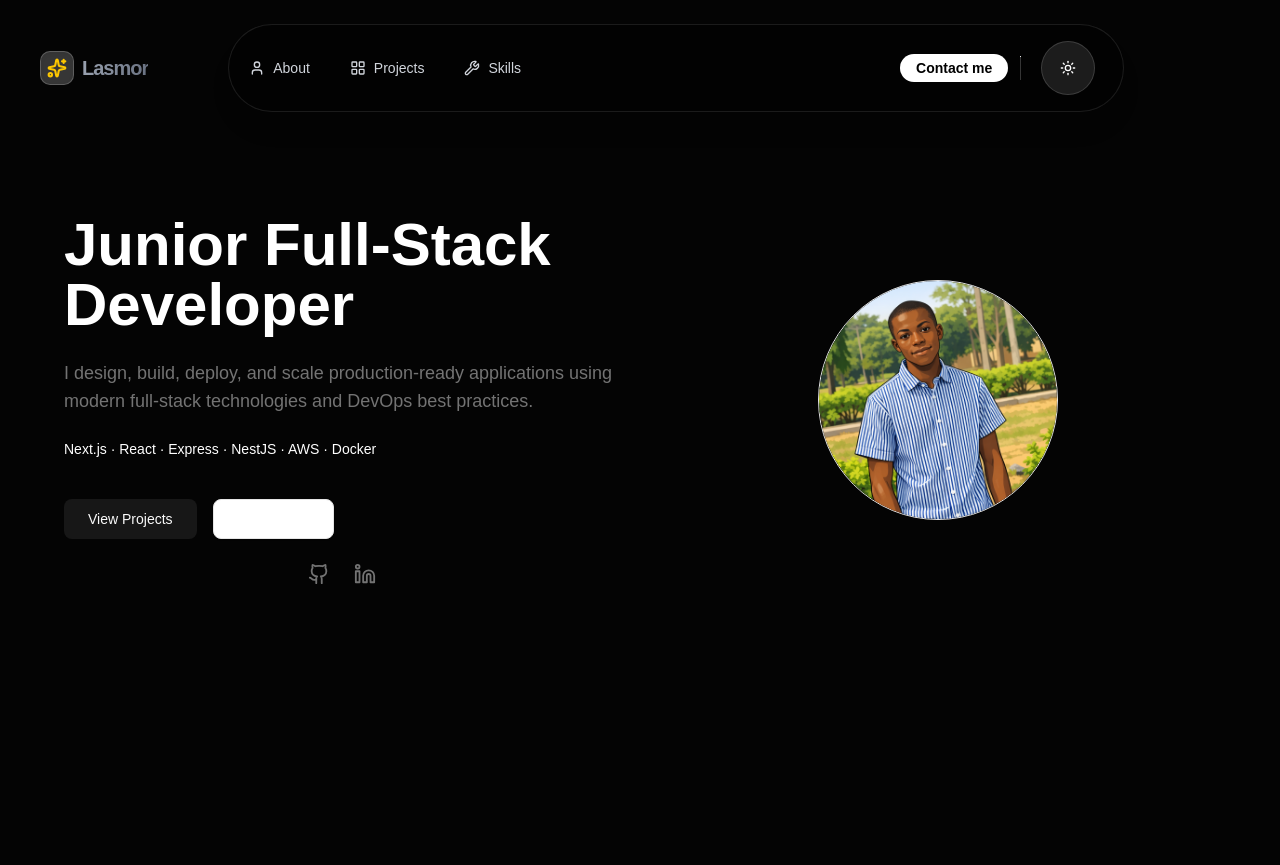
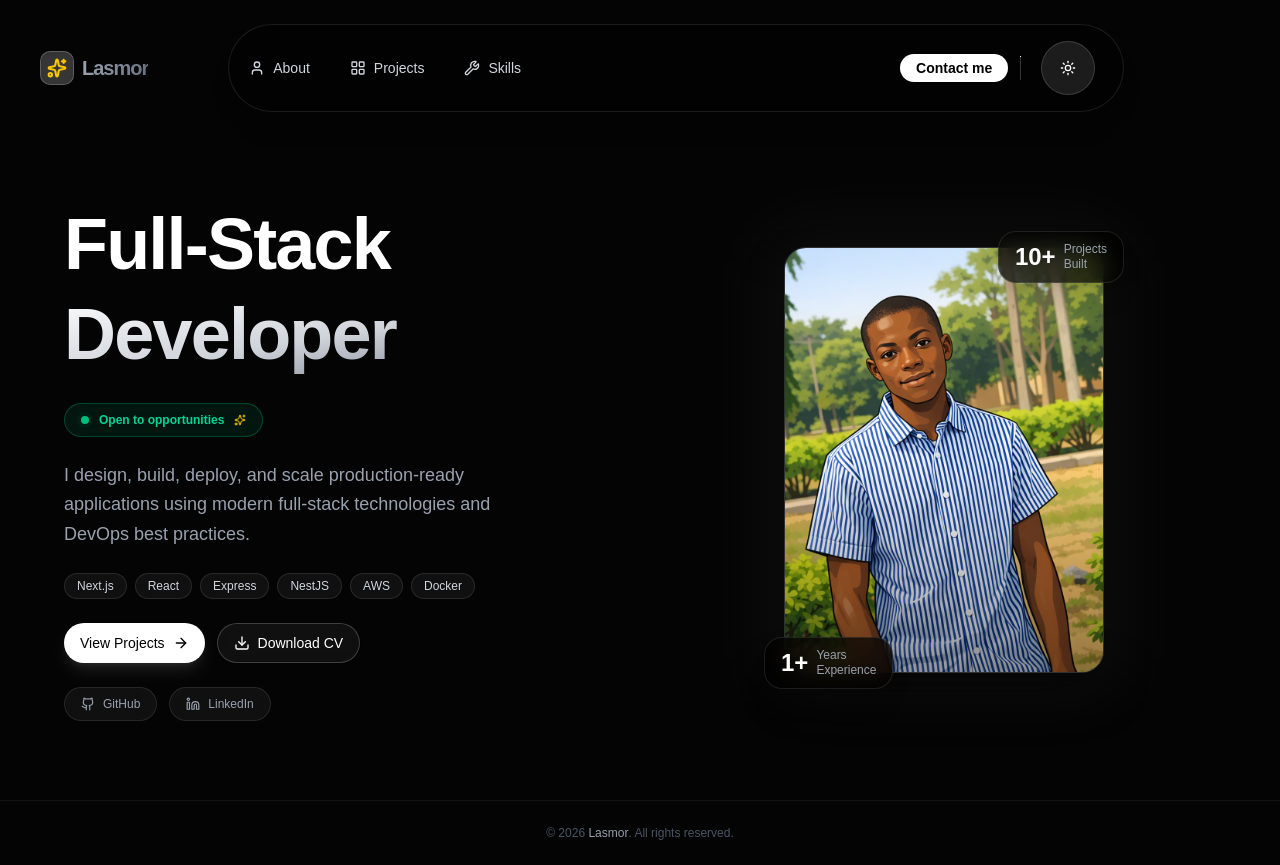
Before and after one commit to lasmor2/My-Portfolio, a Next.js app: page / in a window 1280 px wide. Before the commit the page ends 800 px from the top, so only its background shows below. Built offline with nearby package versions, Linux system fonts and the light colour scheme.

Commit message:
feat: implement initial homepage structure with hero section, social links, and hero data.

```diff
--- a/src/app/page.tsx
+++ b/src/app/page.tsx
@@ -3,9 +3,17 @@ import Hero from "@/components/sections/Hero";
 
 const HomePage = () => {
   return (
-    <div>
+    <div className="flex flex-col min-h-screen">
       <NavBarPage />
-      <Hero />
+      <main className="flex-1">
+        <Hero />
+      </main>
+      <footer className="py-6 text-center text-xs text-gray-600 border-t border-white/5">
+        <p>
+          © 2026 <span className="text-gray-400 font-medium">Lasmor</span>. All
+          rights reserved.
+        </p>
+      </footer>
     </div>
   );
 };
--- a/src/components/Layout/social-links.tsx
+++ b/src/components/Layout/social-links.tsx
@@ -2,25 +2,36 @@ import Link from "next/link";
 import { Github, Linkedin } from "lucide-react";
 
 export function SocialLinks() {
+  const links = [
+    {
+      href: "https://github.com/your-username",
+      label: "GitHub",
+      icon: Github,
+      ariaLabel: "GitHub Profile",
+    },
+    {
+      href: "https://linkedin.com/in/your-username",
+      label: "LinkedIn",
+      icon: Linkedin,
+      ariaLabel: "LinkedIn Profile",
+    },
+  ];
+
   return (
-    <div className="flex justify-center gap-6">
-      <Link
-        href="https://github.com/your-username"
-        target="_blank"
-        aria-label="GitHub Profile"
-        className="text-muted-foreground hover:text-foreground transition"
-      >
-        <Github size={22} />
-      </Link>
-
-      <Link
-        href="https://linkedin.com/in/your-username"
-        target="_blank"
-        aria-label="LinkedIn Profile"
-        className="text-muted-foreground hover:text-foreground transition"
-      >
-        <Linkedin size={22} />
-      </Link>
+    <div className="flex items-center gap-3">
+      {links.map(({ href, label, icon: Icon, ariaLabel }) => (
+        <Link
+          key={label}
+          href={href}
+          target="_blank"
+          rel="noopener noreferrer"
+          aria-label={ariaLabel}
+          className="group inline-flex items-center gap-2 px-4 py-2 rounded-full border border-white/10 bg-white/5 text-gray-400 hover:text-white hover:bg-white/10 hover:border-white/25 transition-all hover:scale-105 text-xs font-medium backdrop-blur-sm"
+        >
+          <Icon size={14} className="shrink-0" />
+          {label}
+        </Link>
+      ))}
     </div>
   );
 }
--- a/src/components/sections/Hero.tsx
+++ b/src/components/sections/Hero.tsx
@@ -2,49 +2,128 @@ import Image from "next/image";
 import Link from "next/link";
 import { Button } from "@/components/ui/button";
 import { SocialLinks } from "@/components/Layout/social-links";
+import { techStack, heroStats } from "@/data/heroData";
+import { ArrowRight, Download, Sparkles } from "lucide-react";
 
 export default function HeroSection() {
   return (
-    <section className="min-h-screen flex items-center px-6">
-      <div className="max-w-6xl mx-auto grid grid-cols-1 md:grid-cols-2 gap-10 items-center">
-        {/* Text content */}
-        <div className="space-y-6 text-center md:text-left">
-          <h1 className="text-4xl md:text-6xl font-bold">
-            Junior Full-Stack Developer
+    <section className="relative min-h-screen flex items-center px-6 overflow-hidden">
+      {/* Background glow blobs */}
+      <div className="absolute inset-0 -z-10 pointer-events-none">
+        <div className="absolute top-1/3 left-1/4 w-96 h-96 bg-white/5 rounded-full blur-3xl" />
+        <div className="absolute bottom-1/4 right-1/4 w-72 h-72 bg-white/3 rounded-full blur-3xl" />
+      </div>
+
+      <div className="max-w-6xl w-full mx-auto grid grid-cols-1 md:grid-cols-2 gap-16 items-center pt-32 pb-24 md:pt-0 md:pb-0">
+        {/* ── Text content ── */}
+        <div className="flex flex-col gap-6 text-center md:text-left order-2 md:order-1">
+          {/* Headline */}
+          <h1 className="text-5xl md:text-7xl font-extrabold tracking-tight leading-tight mt-30">
+            <span className="block text-white">Full-Stack</span>
+            <span className="block bg-clip-text text-transparent bg-linear-to-br from-white via-gray-300 to-gray-500">
+              Developer
+            </span>
           </h1>
 
-          <p className="text-lg text-muted-foreground">
+          {/* Availability badge — below headline, works on both mobile and desktop */}
+          <div className="flex justify-center md:justify-start">
+            <span className="inline-flex items-center gap-2.5 px-4 py-2 rounded-full text-xs font-semibold bg-emerald-500/10 border border-emerald-500/30 text-emerald-400 backdrop-blur-md">
+              <span className="relative flex h-2 w-2 shrink-0">
+                <span className="animate-ping absolute inline-flex h-full w-full rounded-full bg-emerald-400 opacity-75" />
+                <span className="relative inline-flex rounded-full h-2 w-2 bg-emerald-500" />
+              </span>
+              Open to opportunities
+              <Sparkles className="w-3 h-3 text-yellow-400" />
+            </span>
+          </div>
+
+          {/* Description */}
+          <p className="text-base md:text-lg text-gray-400 leading-relaxed max-w-md mx-auto md:mx-0">
             I design, build, deploy, and scale production-ready applications
             using modern full-stack technologies and DevOps best practices.
           </p>
 
-          <p className="text-sm font-medium">
-            Next.js · React · Express · NestJS · AWS · Docker
-          </p>
+          {/* Tech stack pills */}
+          <div className="flex flex-wrap justify-center md:justify-start gap-2">
+            {techStack.map((tech) => (
+              <span
+                key={tech}
+                className="px-3 py-1 rounded-full text-xs font-medium border border-white/10 bg-white/5 text-gray-300 hover:bg-white/10 transition-colors cursor-default"
+              >
+                {tech}
+              </span>
+            ))}
+          </div>
 
-          <div className="flex justify-center md:justify-start gap-4 pt-4">
-            <Button asChild size="lg">
-              <Link href="/projects">View Projects</Link>
+          {/* CTA Buttons */}
+          <div className="flex flex-wrap justify-center md:justify-start gap-3">
+            <Button
+              asChild
+              size="lg"
+              className="group rounded-full bg-white text-black hover:bg-gray-100 shadow-lg shadow-white/10 transition-all hover:scale-105 active:scale-95"
+            >
+              <Link href="/projects">
+                View Projects
+                <ArrowRight className="w-4 h-4 group-hover:translate-x-1 transition-transform" />
+              </Link>
             </Button>
 
-            <Button asChild size="lg" variant="outline">
-              <Link href="/contact">Contact Me</Link>
+            <Button
+              asChild
+              size="lg"
+              variant="outline"
+              className="rounded-full border-white/20 bg-white/5 text-white hover:bg-white/10 hover:text-white backdrop-blur-sm transition-all hover:scale-105 active:scale-95"
+            >
+              <Link href="/contact">
+                <Download className="w-4 h-4" />
+                Download CV
+              </Link>
             </Button>
           </div>
 
+          {/* Social Links */}
+          <div className="flex justify-center md:justify-start">
             <SocialLinks />
           </div>
+        </div>
 
-        {/* Profile image */}
-        <div className="flex justify-center md:justify-center">
-          <div className="relative w-40 h-50 md:w-60 md:h-60 rounded-full overflow-hidden border">
+        {/* ── Profile image ── */}
+        <div className="flex justify-center order-1 md:order-2 mt-30">
+          <div className="relative">
+            {/* Glow spotlight behind card */}
+            <div className="absolute -inset-4 rounded-3xl bg-white/5 blur-2xl pointer-events-none" />
+
+            {/* Card-style profile container */}
+            <div className="relative w-64 md:w-80">
+              {/* Image — rounded rectangle card */}
+              <div className="relative w-full aspect-3/4 rounded-3xl overflow-hidden border border-white/15 shadow-2xl shadow-black/60">
                 <Image
                   src="/images/my-pix.png"
                   alt="Profile picture"
                   fill
                   priority
-              className="object-cover"
+                  className="object-cover object-top"
                 />
+                {/* Subtle inner gradient overlay at bottom */}
+                <div className="absolute inset-0 bg-linear-to-t from-black/40 via-transparent to-transparent" />
+              </div>
+
+              {/* Floating stat badges */}
+              {heroStats.map((stat, i) => (
+                <div
+                  key={stat.value}
+                  className={`absolute flex items-center gap-2 px-4 py-2.5 rounded-2xl bg-black/70 border border-white/10 backdrop-blur-md shadow-xl
+                    ${i === 0 ? "-bottom-4 -left-5" : "-top-4 -right-5"}`}
+                >
+                  <span className="text-2xl font-bold text-white leading-none">
+                    {stat.value}
+                  </span>
+                  <span className="text-xs text-gray-400 leading-tight whitespace-pre-line">
+                    {stat.label}
+                  </span>
+                </div>
+              ))}
+            </div>
           </div>
         </div>
       </div>
--- /dev/null
+++ b/src/data/heroData.ts
@@ -0,0 +1,17 @@
+export const techStack = [
+  "Next.js",
+  "React",
+  "Express",
+  "NestJS",
+  "AWS",
+  "Docker",
+];
+
+export const heroBadge = {
+  label: "Open to opportunities",
+};
+
+export const heroStats = [
+  { value: "1+", label: "Years\nExperience" },
+  { value: "10+", label: "Projects\nBuilt" },
+];
```
Lines whose indentation alone changed are shown as unchanged.
